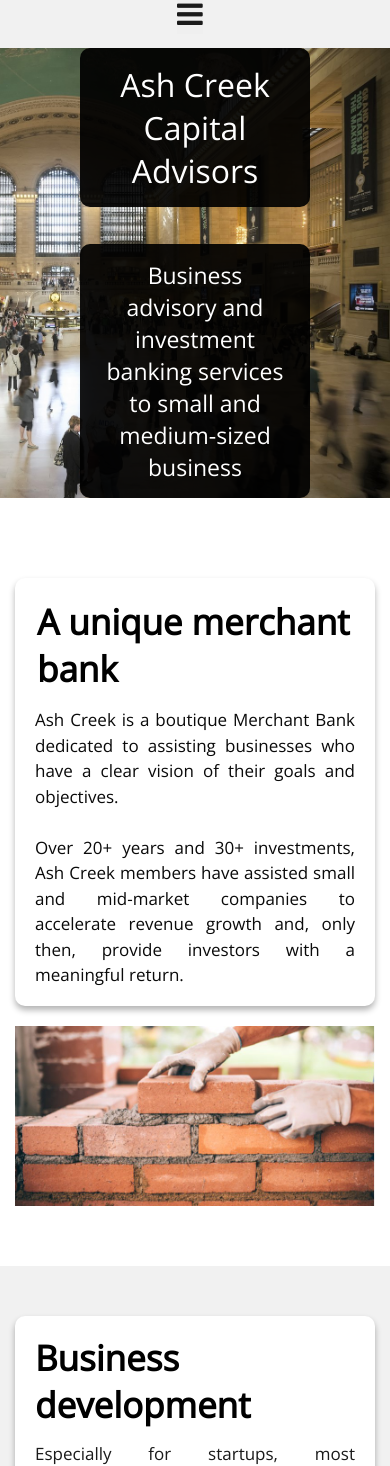
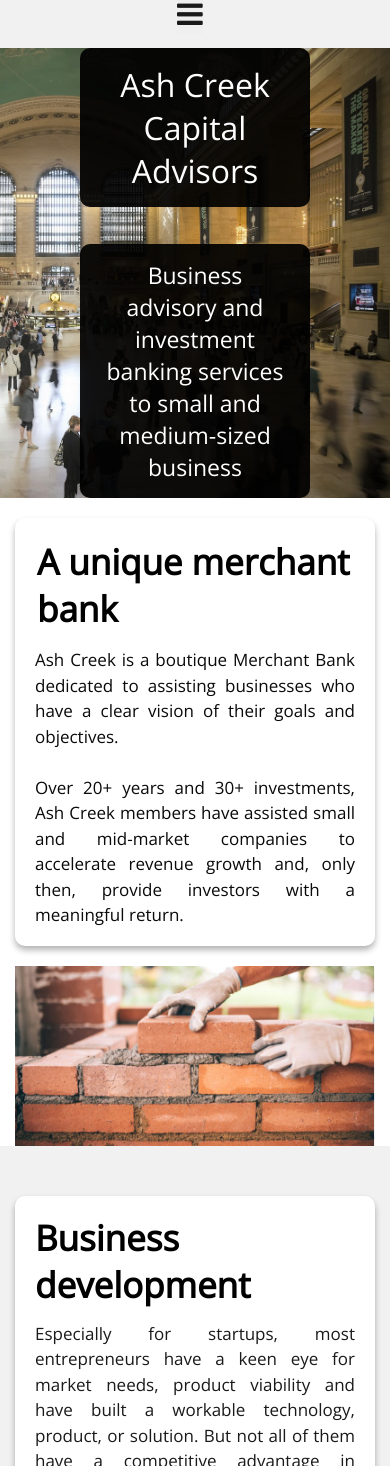
Before and after one commit to Lubwama-Emmanuel/ash_creek_react, a React (Create React App) app: page / in a window 390 px wide. Shown: the top 1466 px of the page. Built offline with nearby package versions, Linux system fonts and the light colour scheme; the HTML template or start-up script is replaced by a standard one.

Commit message:
fix:(fixed responsiveness on first section)

```diff
--- a/src/Components/Investments.module.css
+++ b/src/Components/Investments.module.css
@@ -76,7 +76,6 @@
 @media only screen and (min-width: 980px) and (max-width: 1218px) {
   .text_container3 {
     margin-left: 42px;
-    background-color: red;
   }
 
   .image3 {
--- a/src/Components/Merchant.module.css
+++ b/src/Components/Merchant.module.css
@@ -50,6 +50,8 @@
   .container {
     flex-direction: column;
     align-items: center;
+    padding: 0px 15px;
+
     /* padding: 130px 165px; */
   }
   .text_container {
```
